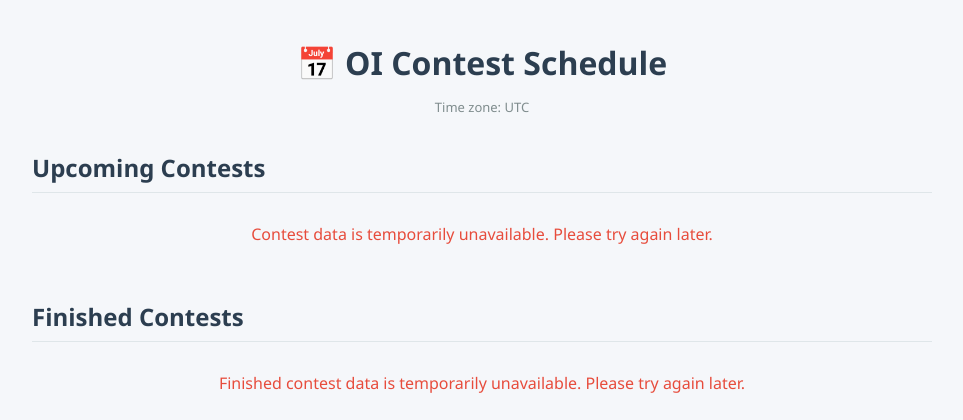
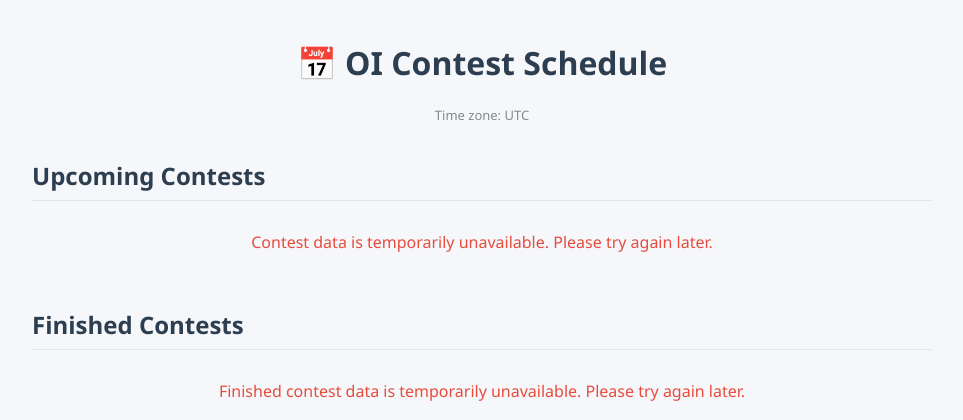
Before and after one commit to hanyixuanten/OI-contest-fetch, a PHP site: page / in a window 1280 px wide. Shown: the top 420 px of the page, without its empty margins (158-1121 px from the left). Run offline with PHP 8.4, Linux system fonts and the light colour scheme; data that the repository does not hold is empty.

Commit message:
mini fix

```diff
--- a/server/index.php
+++ b/server/index.php
@@ -228,7 +228,7 @@
   body { font-family: 'Segoe UI', system-ui, sans-serif; background: #f5f7fa; margin: 0; padding: 20px; }
   .container { max-width: 900px; margin: 0 auto; }
   h1 { text-align: center; color: #2c3e50; }
-  .meta { text-align: center; color: #7f8c8d; font-size: 13px; margin-top: -8px; }
+  .meta { text-align: center; color: #7f8c8d; font-size: 13px; margin-top: 4px; }
   .card {
     background: white; border-radius: 12px; padding: 20px; margin: 15px 0;
     box-shadow: 0 4px 12px rgba(0,0,0,0.08); display: flex; justify-content: space-between;
```
